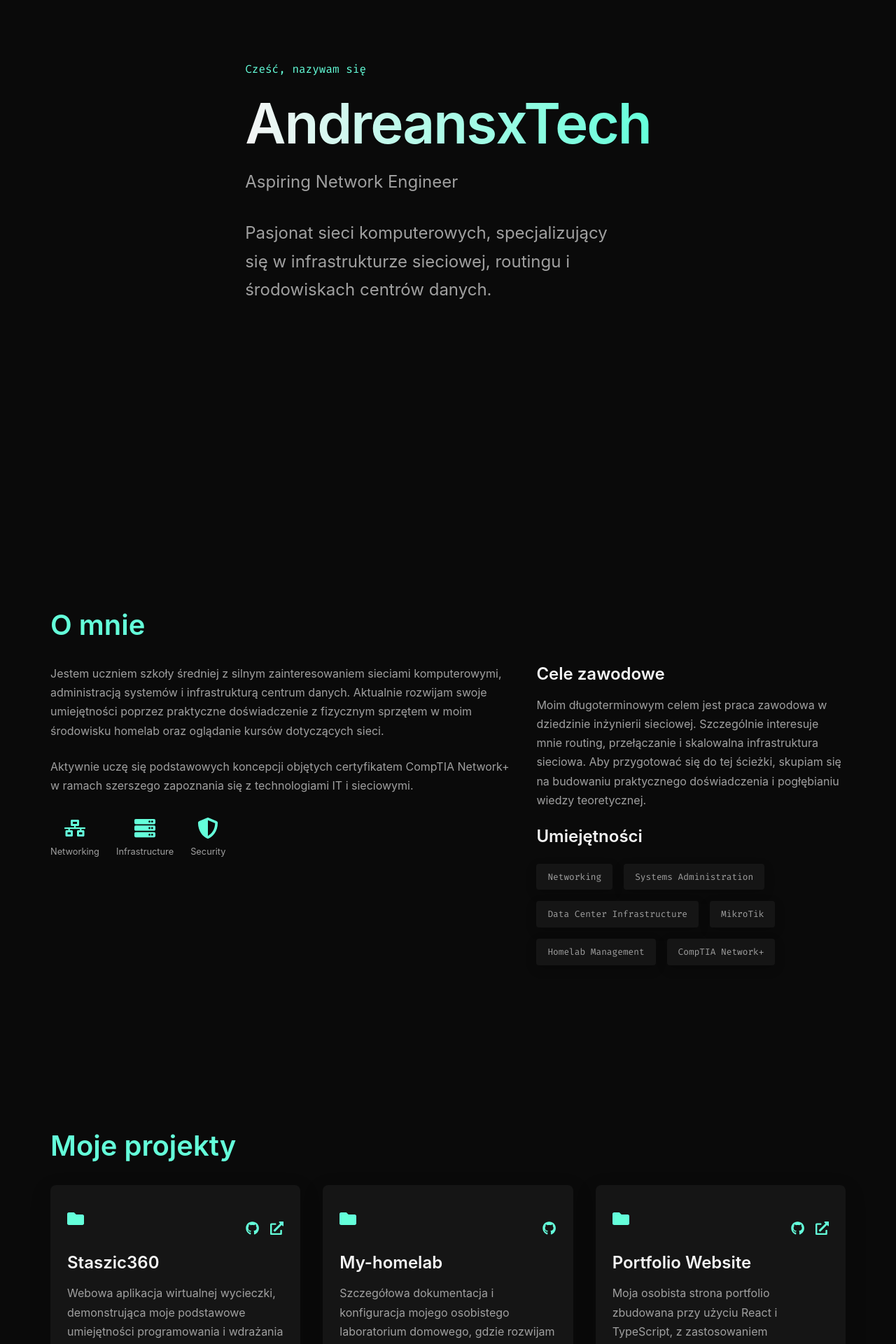
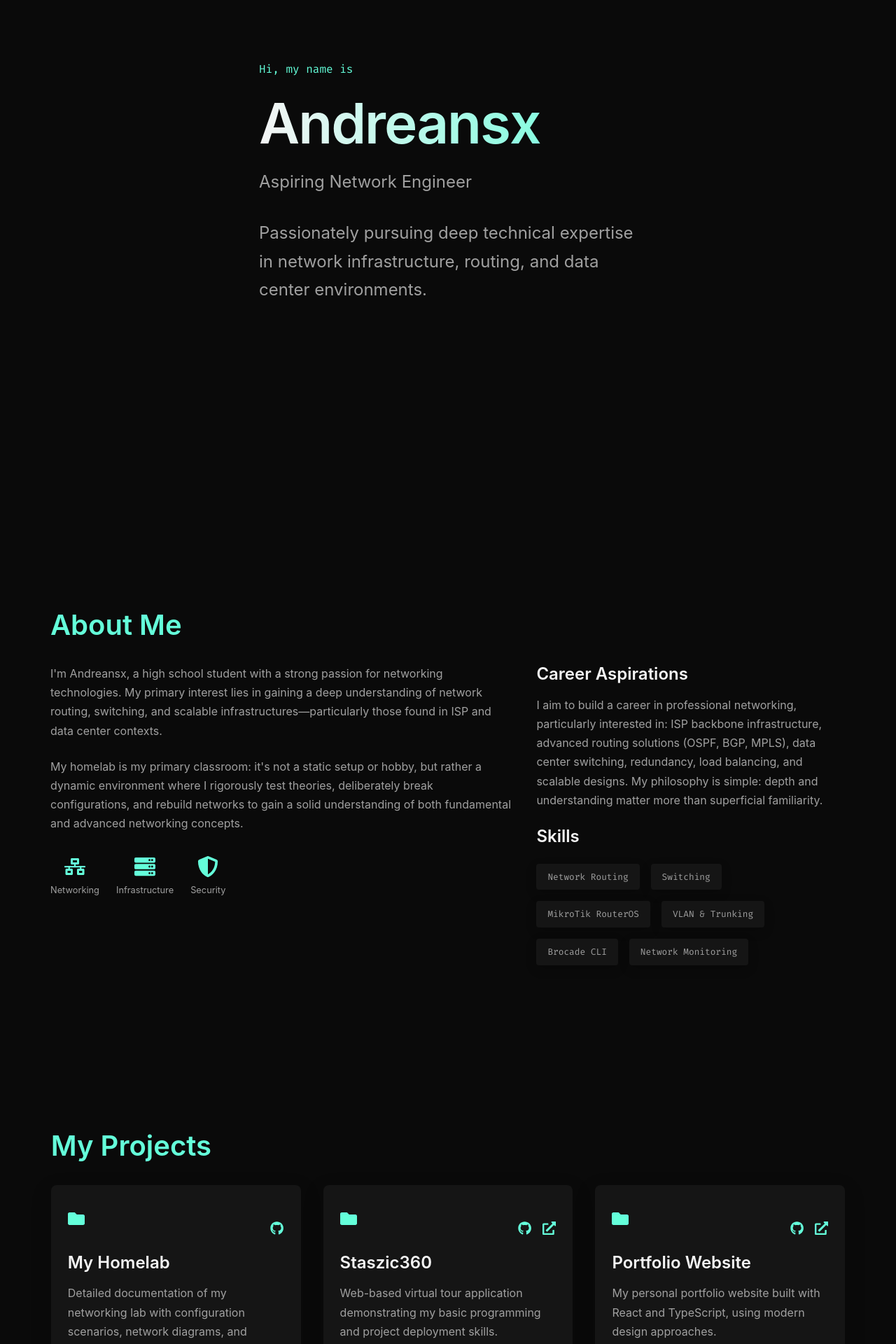
Before and after one commit to AndreansxTech/AndreansxTech.github.io, a React (Create React App) app: page / in a window 1280 px wide. Shown: the part 220-2140 px from the top of the page at 70% size. Built offline with nearby package versions, Linux system fonts and the light colour scheme; the HTML template or start-up script is replaced by a standard one.

Commit message:
remaking with english

```diff
--- a/src/App.tsx
+++ b/src/App.tsx
@@ -60,12 +60,12 @@ const App: React.FC = () => {
             <main>
                 <section id="hero">
                     <div className="container">
-                        <p className="intro fade-up">Cześć, nazywam się</p>
-                        <h1 className="fade-up">AndreansxTech</h1>
+                        <p className="intro fade-up">Hi, my name is</p>
+                        <h1 className="fade-up">Andreansx</h1>
                         <p className="fade-up">Aspiring Network Engineer</p>
                         <p className="description fade-up">
-                            Pasjonat sieci komputerowych, specjalizujący się w infrastrukturze sieciowej,
-                            routingu i środowiskach centrów danych.
+                            Passionately pursuing deep technical expertise in network infrastructure,
+                            routing, and data center environments.
                         </p>
                     </div>
                 </section>
--- a/src/components/About.tsx
+++ b/src/components/About.tsx
@@ -4,12 +4,12 @@ import { FaServer, FaNetworkWired, FaShieldAlt } from 'react-icons/fa';
 
 const About: React.FC = () => {
     const skills = [
-        "Networking",
-        "Systems Administration",
-        "Data Center Infrastructure",
-        "MikroTik",
-        "Homelab Management",
-        "CompTIA Network+"
+        "Network Routing",
+        "Switching",
+        "MikroTik RouterOS",
+        "VLAN & Trunking",
+        "Brocade CLI",
+        "Network Monitoring"
     ];
 
     return (
@@ -21,7 +21,7 @@ const About: React.FC = () => {
                     transition={{ duration: 0.5 }}
                     viewport={{ once: true, amount: 0.2 }}
                 >
-                    <h2 className="fade-up">O mnie</h2>
+                    <h2 className="fade-up">About Me</h2>
                 </motion.div>
 
                 <div className="about-content">
@@ -33,14 +33,14 @@ const About: React.FC = () => {
                         className="fade-up"
                     >
                         <p>
-                            Jestem uczniem szkoły średniej z silnym zainteresowaniem sieciami komputerowymi,
-                            administracją systemów i infrastrukturą centrum danych. Aktualnie rozwijam swoje
-                            umiejętności poprzez praktyczne doświadczenie z fizycznym sprzętem w moim środowisku
-                            homelab oraz oglądanie kursów dotyczących sieci.
+                            I'm Andreansx, a high school student with a strong passion for networking technologies.
+                            My primary interest lies in gaining a deep understanding of network routing, switching,
+                            and scalable infrastructures—particularly those found in ISP and data center contexts.
                         </p>
                         <p>
-                            Aktywnie uczę się podstawowych koncepcji objętych certyfikatem CompTIA Network+
-                            w ramach szerszego zapoznania się z technologiami IT i sieciowymi.
+                            My homelab is my primary classroom: it's not a static setup or hobby, but rather
+                            a dynamic environment where I rigorously test theories, deliberately break configurations,
+                            and rebuild networks to gain a solid understanding of both fundamental and advanced networking concepts.
                         </p>
 
                         <div className="tech-icons" style={{ display: 'flex', gap: '1.5rem', marginTop: '2rem' }}>
@@ -66,15 +66,15 @@ const About: React.FC = () => {
                         viewport={{ once: true, amount: 0.2 }}
                         className="fade-up"
                     >
-                        <h3>Cele zawodowe</h3>
+                        <h3>Career Aspirations</h3>
                         <p>
-                            Moim długoterminowym celem jest praca zawodowa w dziedzinie inżynierii sieciowej.
-                            Szczególnie interesuje mnie routing, przełączanie i skalowalna infrastruktura sieciowa.
-                            Aby przygotować się do tej ścieżki, skupiam się na budowaniu praktycznego doświadczenia
-                            i pogłębianiu wiedzy teoretycznej.
+                            I aim to build a career in professional networking, particularly interested in:
+                            ISP backbone infrastructure, advanced routing solutions (OSPF, BGP, MPLS),
+                            data center switching, redundancy, load balancing, and scalable designs.
+                            My philosophy is simple: depth and understanding matter more than superficial familiarity.
                         </p>
 
-                        <h3>Umiejętności</h3>
+                        <h3>Skills</h3>
                         <div className="skills-container">
                             {skills.map((skill, index) => (
                                 <motion.div
--- a/src/components/Contact.tsx
+++ b/src/components/Contact.tsx
@@ -13,8 +13,8 @@ const Contact: React.FC = () => {
                     viewport={{ once: true, amount: 0.2 }}
                     style={{ textAlign: 'center' }}
                 >
-                    <p className="intro" style={{ color: 'var(--accent)', fontFamily: 'var(--font-primary)', marginBottom: '1rem' }}>04. Co dalej?</p>
-                    <h2 className="fade-up">Skontaktuj się ze mną</h2>
+                    <p className="intro" style={{ color: 'var(--accent)', fontFamily: 'var(--font-primary)', marginBottom: '1rem' }}>04. What's Next?</p>
+                    <h2 className="fade-up">Connect with Me</h2>
 
                     <motion.p
                         initial={{ opacity: 0 }}
@@ -23,8 +23,9 @@ const Contact: React.FC = () => {
                         viewport={{ once: true }}
                         style={{ maxWidth: '600px', margin: '0 auto 3rem auto' }}
                     >
-                        Obecnie skupiam się na pogłębianiu wiedzy o sieciach komputerowych i infrastrukturze IT.
-                        Jeśli chcesz porozmawiać o sieciach, projektach lub współpracy, jestem otwarty na kontakt!
+                        Feel free to reach out if you share similar interests or want to discuss networking,
+                        certifications, or infrastructure topics. I'm always open to connecting with fellow
+                        enthusiasts in the field.
                     </motion.p>
 
                     <motion.div
@@ -100,9 +101,9 @@ const Contact: React.FC = () => {
                             marginTop: '2rem',
                             padding: '1rem 2.5rem'
                         }}
-                        onClick={() => window.location.href = 'mailto:example@email.com'}
+                        onClick={() => window.location.href = 'mailto:koliberekart@icloud.com'}
                     >
-                        Wyślij wiadomość e-mail
+                        Send Email
                     </motion.button>
                 </motion.div>
             </div>
--- a/src/components/Footer.tsx
+++ b/src/components/Footer.tsx
@@ -43,7 +43,7 @@ const Footer: React.FC = () => {
                     style={{ marginTop: '1rem' }}
                 >
                     <p style={{ fontSize: '0.8rem', color: 'var(--text-secondary)', display: 'flex', alignItems: 'center', justifyContent: 'center', gap: '0.5rem' }}>
-                        <span>Zaprojektowane i zbudowane przez AndreansxTech</span>
+                        <span>Designed & Built by AndreansxTech</span>
                         {React.createElement(FaHeart as React.ElementType, { style: { color: 'var(--accent)', fontSize: '0.7rem' } })}
                     </p>
                 </motion.div>
@@ -54,7 +54,7 @@ const Footer: React.FC = () => {
                     transition={{ delay: 0.3, duration: 0.5 }}
                     style={{ fontSize: '0.7rem', marginTop: '0.5rem', color: 'var(--text-secondary)', opacity: 0.7 }}
                 >
-                    &copy; {new Date().getFullYear()} AndreansxTech. Wszelkie prawa zastrzeżone.
+                    &copy; {new Date().getFullYear()} AndreansxTech. All rights reserved.
                 </motion.p>
             </div>
         </footer>
--- a/src/components/Projects.tsx
+++ b/src/components/Projects.tsx
@@ -5,23 +5,23 @@ import { FaGithub, FaExternalLinkAlt, FaFolder } from 'react-icons/fa';
 const Projects: React.FC = () => {
     const projectList = [
         {
-            title: 'Staszic360',
-            description: 'Webowa aplikacja wirtualnej wycieczki, demonstrująca moje podstawowe umiejętności programowania i wdrażania projektów.',
-            technologies: ['React', 'Three.js', 'JavaScript', 'HTML/CSS'],
-            githubLink: 'https://github.com/AndreansxTech/Staszic360',
-            liveLink: 'https://github.com/AndreansxTech/Staszic360'
-        },
-        {
-            title: 'My-homelab',
-            description: 'Szczegółowa dokumentacja i konfiguracja mojego osobistego laboratorium domowego, gdzie rozwijam umiejętności sieciowe i infrastrukturalne.',
-            technologies: ['Networking', 'MikroTik', 'Infrastructure', 'Documentation'],
+            title: 'My Homelab',
+            description: 'Detailed documentation of my networking lab with configuration scenarios, network diagrams, and technical notes about enterprise-like setups.',
+            technologies: ['Networking', 'MikroTik', 'Brocade', 'Documentation'],
             githubLink: 'https://github.com/AndreansxTech/My-homelab',
             liveLink: null
         },
         {
+            title: 'Staszic360',
+            description: 'Web-based virtual tour application demonstrating my basic programming and project deployment skills.',
+            technologies: ['HTML', 'CSS', 'JavaScript', 'Pannellum.js'],
+            githubLink: 'https://github.com/AndreansxTech/Staszic360',
+            liveLink: 'https://AndreansxTech.github.io/Staszic360'
+        },
+        {
             title: 'Portfolio Website',
-            description: 'Moja osobista strona portfolio zbudowana przy użyciu React i TypeScript, z zastosowaniem nowoczesnego podejścia do projektowania.',
-            technologies: ['React', 'TypeScript', 'Framer Motion', 'Styled Components'],
+            description: 'My personal portfolio website built with React and TypeScript, using modern design approaches.',
+            technologies: ['React', 'TypeScript', 'Framer Motion'],
             githubLink: 'https://github.com/AndreansxTech/AndreansxTech.github.io',
             liveLink: 'https://andreansxtech.github.io'
         }
@@ -36,7 +36,7 @@ const Projects: React.FC = () => {
                     transition={{ duration: 0.5 }}
                     viewport={{ once: true, amount: 0.2 }}
                 >
-                    <h2 className="fade-up">Moje projekty</h2>
+                    <h2 className="fade-up">My Projects</h2>
                 </motion.div>
 
                 <div className="projects-grid">
@@ -99,7 +99,7 @@ const Projects: React.FC = () => {
                             fontFamily: 'var(--font-primary)'
                         }}
                     >
-                        Zobacz więcej na GitHubie
+                        See More on GitHub
                     </a>
                 </motion.div>
             </div>
```
